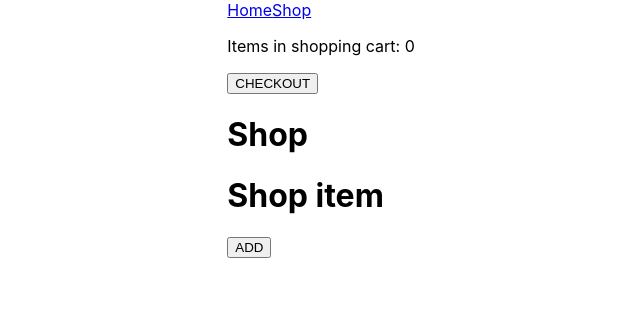
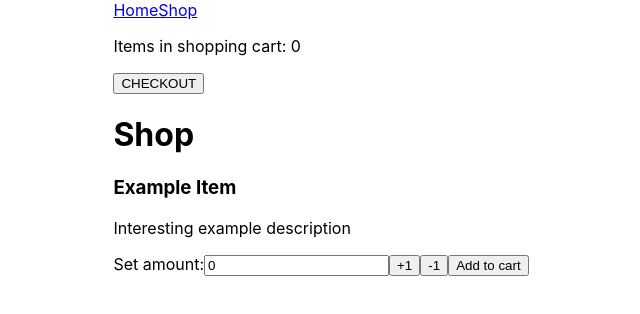
Before and after one commit to Konstanenonen/shopping-cart, a React (Create React App) app: page /shop in a window 1280 px wide. Shown: the top 314 px of the page, without its empty margins (319-959 px from the left). Built offline with nearby package versions, Linux system fonts and the light colour scheme.

Commit message:
Made the ShopItem component more rich for better usability

```diff
--- a/src/components/ShopItem.jsx
+++ b/src/components/ShopItem.jsx
@@ -1,7 +1,44 @@
-import React from 'react';
+import React, { useState } from 'react';
+import PropTypes from 'prop-types';
 
-function ShopItem() {
-  return <h1>Shop item</h1>;
+function ShopItem({ title, description, addToCart }) {
+  const [amount, setAmount] = useState(0);
+  const amountInputId = 'item-amount';
+
+  const handleClick = () => {
+    addToCart(amount);
+  };
+
+  return (
+    <div>
+      <h3>{title}</h3>
+      <p>{description}</p>
+      <label htmlFor={amountInputId}>
+        Set amount:
+        <input
+          value={amount}
+          onChange={(e) => setAmount(Number(e.target.value))}
+          type="number"
+          id={amountInputId}
+        />
+      </label>
+      <button type="button" onClick={() => setAmount(amount + 1)}>
+        +1
+      </button>
+      <button type="button" onClick={() => setAmount(amount - 1)}>
+        -1
+      </button>
+      <button type="button" onClick={handleClick}>
+        Add to cart
+      </button>
+    </div>
+  );
 }
 
+ShopItem.propTypes = {
+  title: PropTypes.string.isRequired,
+  description: PropTypes.string.isRequired,
+  addToCart: PropTypes.func.isRequired,
+};
+
 export default ShopItem;
--- a/src/pages/Shop.jsx
+++ b/src/pages/Shop.jsx
@@ -5,7 +5,7 @@ import ShopItem from '../components/ShopItem';
 function Shop() {
   const [itemsAmount, setItemsAmount] = useState(0);
 
-  const addToItems = (amount) => {
+  const addToCart = (amount) => {
     setItemsAmount((i) => i + amount);
   };
 
@@ -13,10 +13,11 @@ function Shop() {
     <div>
       <ShopCartBar itemsAmount={itemsAmount} />
       <h1>Shop</h1>
-      <ShopItem />
-      <button type="button" onClick={() => addToItems(1)}>
-        ADD
-      </button>
+      <ShopItem
+        title="Example Item"
+        description="Interesting example description"
+        addToCart={addToCart}
+      />
     </div>
   );
 }
```
